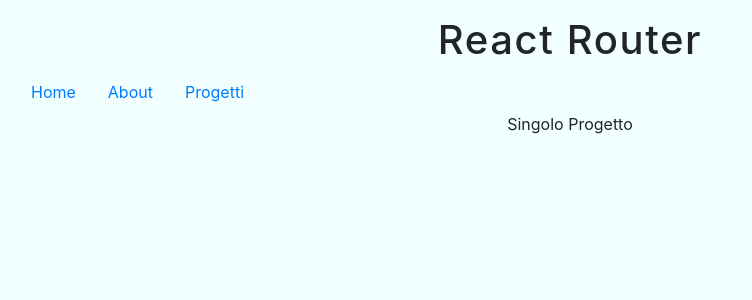
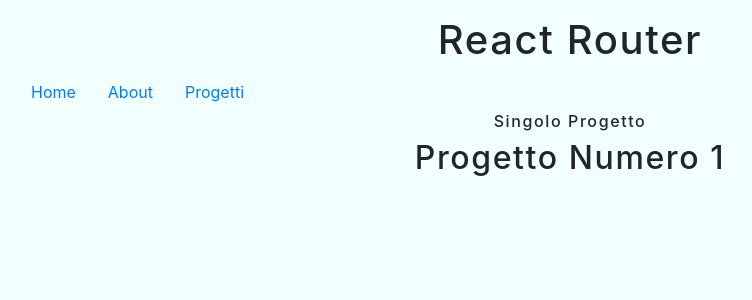
Before and after one commit to zuingo88/lezioni-react, a React (Create React App) app in the folder React-Hooks-master/: page /progetto/1 in a window 1280 px wide. Shown: the top 300 px of the page, without its empty margins (70-822 px from the left). Built offline with nearby package versions, Linux system fonts and the light colour scheme.

Commit message:
Router - Props object, useParams.

```diff
--- a/React-Hooks-master/src/lezioni/11-React-Router/inizio/screen/SingleProgetto.js
+++ b/React-Hooks-master/src/lezioni/11-React-Router/inizio/screen/SingleProgetto.js
@@ -1,9 +1,14 @@
 import React from 'react'
+import { useParams, useHistory } from "react-router-dom";
 
-const SingleProgetto = () => {
+const SingleProgetto = (props) => {
+  console.log(props);
+
+  const { id } = useParams();
   return (
     <div>
-      Singolo Progetto
+      <h6>Singolo Progetto</h6>
+      <h2>Progetto numero {id}</h2>
     </div>
   )
 }
--- a/React-Hooks-master/src/lezioni/11-React-Router/inizio/screen/index.js
+++ b/React-Hooks-master/src/lezioni/11-React-Router/inizio/screen/index.js
@@ -25,7 +25,7 @@
         <Route path='/' exact component={Home} />
         <Route path='/about' component={About} />
         <Route path='/progetti' component={Progetti} />
-        {<Route path='/progetto/:id' component={SingleProgetto} /> /* Dopo i due puntio posso aggiungere un parametro (id) */}
+        <Route path='/progetto/:id' component={SingleProgetto} /> {/* Dopo i due puntio posso aggiungere un params (id) */}
         <Route path='*' component={ErrorPage} />
       </Switch>
     </Router>
```
